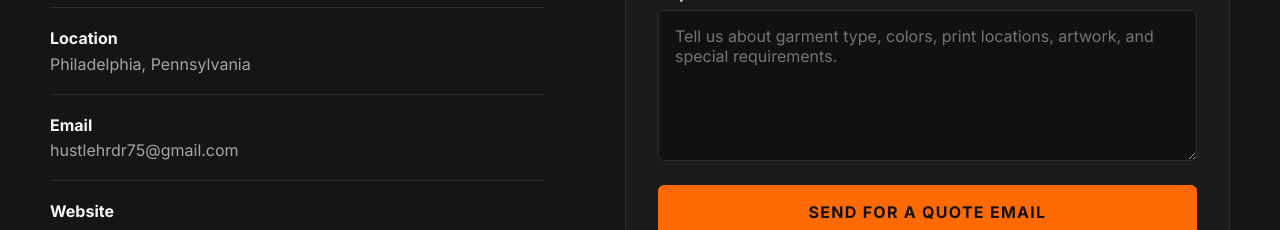
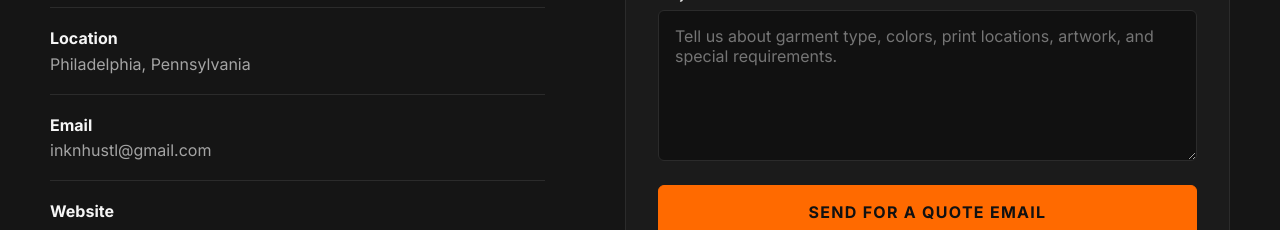
Before and after one commit to CharlieBrown3rd/inknhustle-os, a React (Vite) app: page / in a window 1280 px wide. Shown: the part 5705-5935 px from the top of the page. Built offline with nearby package versions, Linux system fonts and the light colour scheme.

Commit message:
update emailadress

```diff
--- a/src/sections/Contact/Contact.jsx
+++ b/src/sections/Contact/Contact.jsx
@@ -86,7 +86,7 @@ ${formData.message}
             <div>
               <strong>Email</strong>
               <a href="mailto:hustlehrdr75@gmail.com">
-                hustlehrdr75@gmail.com
+                inknhustl@gmail.com
               </a>
             </div>
 
```
